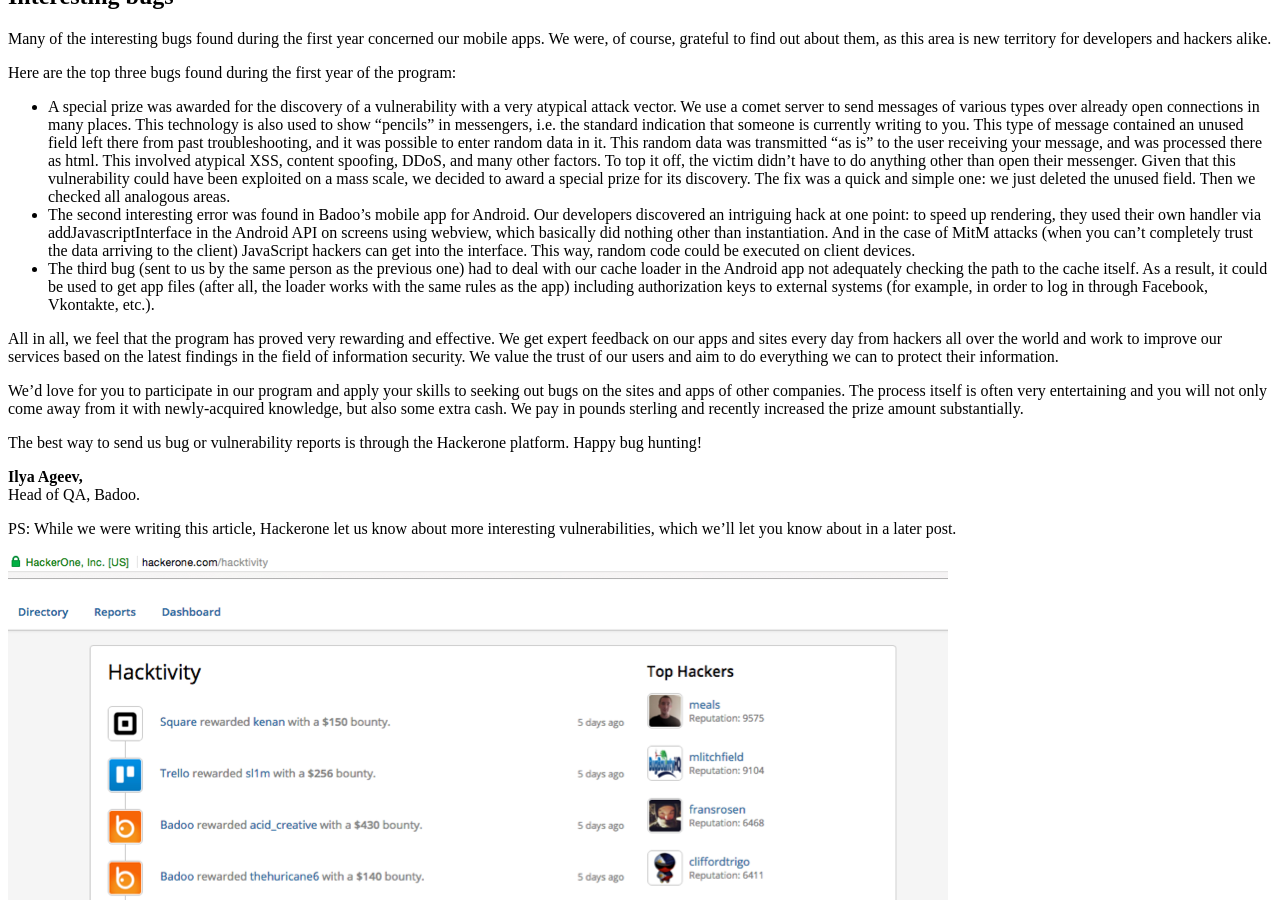
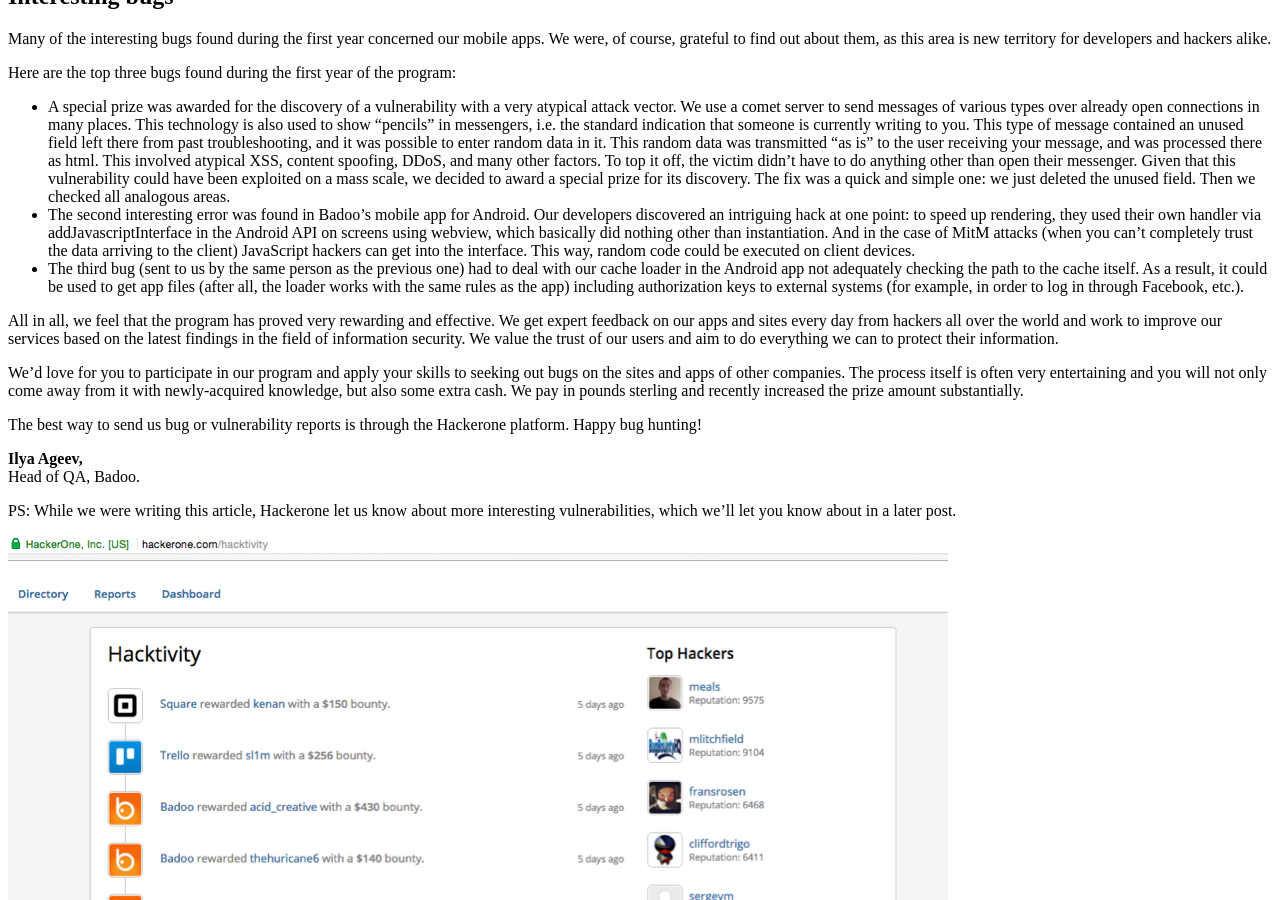
Before and after one commit to badoo/techblog, a Jekyll site: the page built from _posts/2016-04-13-our-bounty-program-at-badoo.markdown, in a window 1280 px wide and 900 px high, scrolled down 6916 px. Built offline with Jekyll 4.4.1, drawn with Linux system fonts in a browser that asks for light colours; comment, search, counter and statistics services are not loaded.

Commit message:
remove a word

```diff
--- a/_posts/2016-04-13-our-bounty-program-at-badoo.markdown
+++ b/_posts/2016-04-13-our-bounty-program-at-badoo.markdown
@@ -145,7 +145,7 @@
 
 - A special prize was awarded for the discovery of a vulnerability with a very atypical attack vector. We use a comet server to send messages of various types over already open connections in many places. This technology is also used to show "pencils" in messengers, i.e. the standard indication that someone is currently writing to you. This type of message contained an unused field left there from past troubleshooting, and it was possible to enter random data in it. This random data was transmitted "as is" to the user receiving your message, and was processed there as html. This involved atypical XSS, content spoofing, DDoS, and many other factors. To top it off, the victim didn't have to do anything other than open their messenger. Given that this vulnerability could have been exploited on a mass scale, we decided to award a special prize for its discovery. The fix was a quick and simple one: we just deleted the unused field. Then we checked all analogous areas.
 - The second interesting error was found in Badoo's mobile app for Android. Our developers discovered an intriguing hack at one point: to speed up rendering, they used their own handler via addJavascriptInterface in the Android API on screens using webview, which basically did nothing other than instantiation. And in the case of MitM attacks (when you can't completely trust the data arriving to the client) JavaScript hackers can get into the interface. This way, random code could be executed on client devices.
-- The third bug (sent to us by the same person as the previous one) had to deal with our cache loader in the Android app not adequately checking the path to the cache itself. As a result, it could be used to get app files (after all, the loader works with the same rules as the app) including authorization keys to external systems (for example, in order to log in through Facebook, Vkontakte, etc.).
+- The third bug (sent to us by the same person as the previous one) had to deal with our cache loader in the Android app not adequately checking the path to the cache itself. As a result, it could be used to get app files (after all, the loader works with the same rules as the app) including authorization keys to external systems (for example, in order to log in through Facebook, etc.).
 
 All in all, we feel that the program has proved very rewarding and effective. We get expert feedback on our apps and sites every day from hackers all over the world and work to improve our services based on the latest findings in the field of information security. We value the trust of our users and aim to do everything we can to protect their information.
 
```
